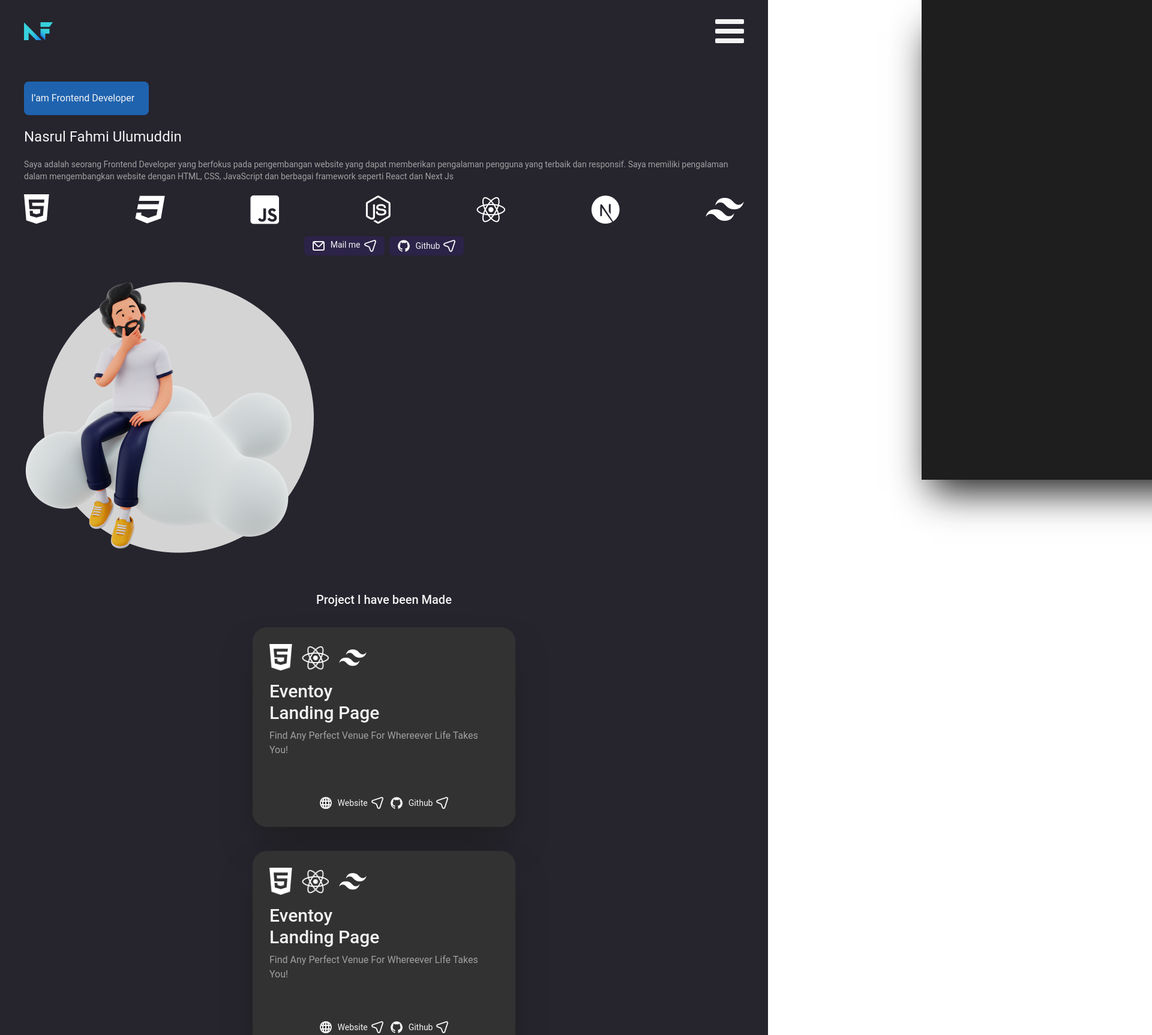
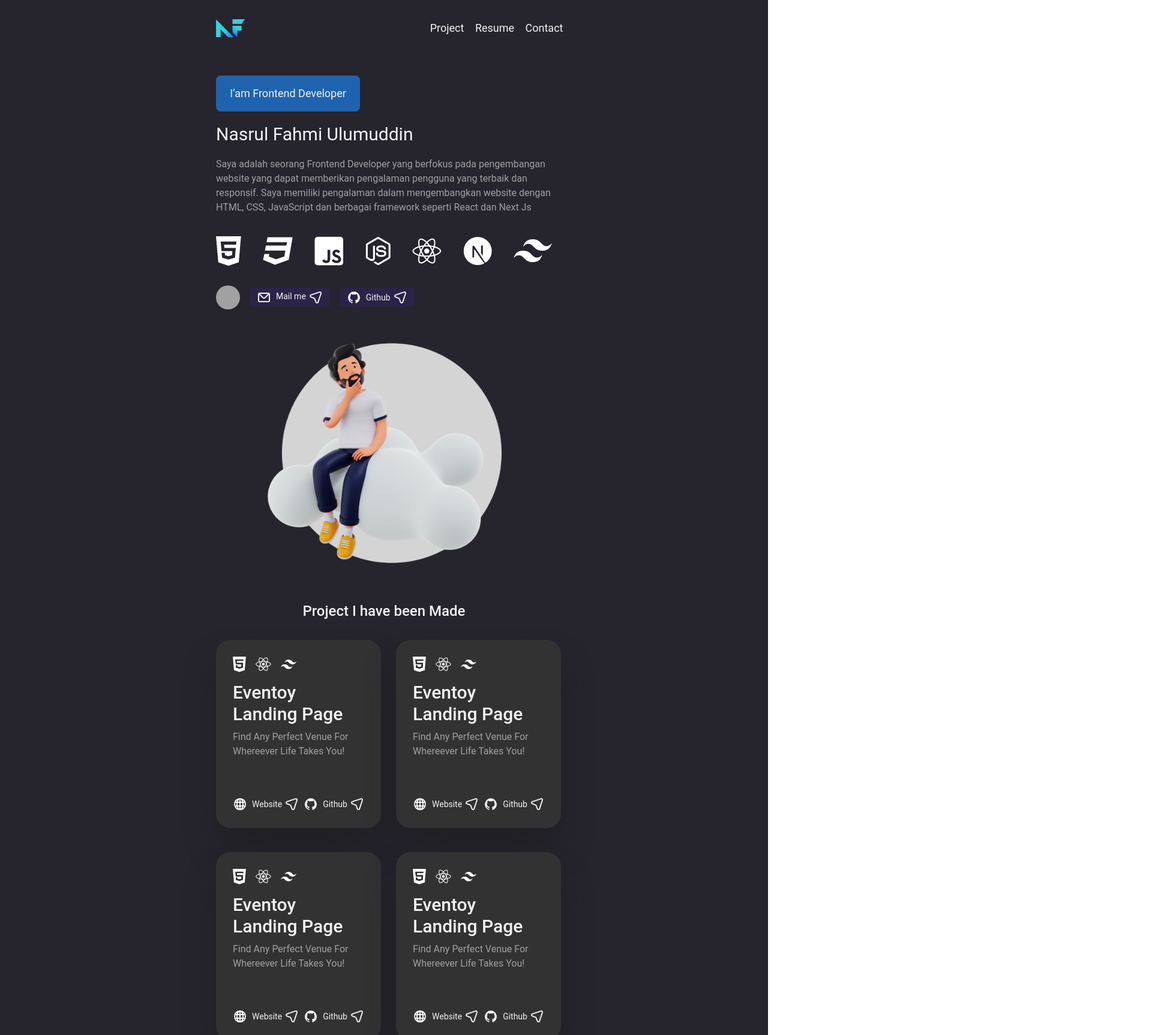
Before and after one commit to NasFahmi/portfolio, a Next.js app: page / in a window 1280 px wide. Shown: the top 1726 px of the page at 60% size, 1920 px wide, since content can reach past the window. Built offline with nearby package versions, Linux system fonts and the light colour scheme.

Commit message:
adding tablet view

```diff
--- a/app/Components/Contact/Contact.jsx
+++ b/app/Components/Contact/Contact.jsx
@@ -2,8 +2,9 @@ import React from 'react'
 
 export default function Contact() {
     return (
-        <div className='container px-8 py-6'>
-                <h1 className='text-whiteColor text-center text-xl font-medium mb-8'>Tell me about you next project</h1>
+        <div className='container px-8 py-6 mx-auto max-w-[480px]'>
+                <h1 className='text-whiteColor text-center text-xl font-medium mb-8
+                sm:text-2xl'>Tell me about you next project</h1>
             <div className="bg-Black2 p-8 rounded-3xl text-whiteColor">
                 <div className="">
                     <form action="" className='flex flex-col gap-4'>
--- a/app/Components/Footer/Footer.jsx
+++ b/app/Components/Footer/Footer.jsx
@@ -5,7 +5,7 @@ import Twitter from "../../../public/Twitter.png";
 import Youtube from "../../../public/Youtube.png";
 export default function Footer() {
     return (
-        <div className='container px-8 py-6 bg-Black2 text-whiteColor'>
+        <div className='px-8 py-6 bg-Black2 text-whiteColor w-full'>
             <div className="flex justify-center items-center flex-col gap-5">
                 <div className="flex justify-center items-center gap-4">
                     <Image alt="Facebook" src={Facebook} className='w-[15%]' />
--- a/app/Components/Hero/Section.jsx
+++ b/app/Components/Hero/Section.jsx
@@ -6,16 +6,19 @@ import ReactLogo from "../../../public/React.png";
 import NextJS from "../../../public/NextJS.png";
 import Tailwind from "../../../public/Tailwind.png";
 import Hero from "../../../public/HeroSection.png";
-import { UilEnvelope, UilLocationArrow,UilGithub } from '@iconscout/react-unicons'
+import { UilEnvelope, UilLocationArrow, UilGithub } from '@iconscout/react-unicons'
 import Image from "next/image";
 export default function Section() {
     return (
-        <div className="container px-10 py-8 text-whiteColor flex flex-col gap-5">
-            <div className="bg-Blue px-3 py-4  rounded-lg w-52">
-                <h1>I’am Frontend Developer</h1>
+        <div className="container px-10 py-8 text-whiteColor flex flex-col gap-5 mx-auto max-w-[480px]
+        sm:max-w-[640px]">
+            <div className="flex flex-col gap-5">
+                <div className="bg-Blue px-3 py-4 flex justify-center items-center  rounded-lg w-52
+                sm:w-60">
+                    <h1 className="sm:text-lg">I’am Frontend Developer</h1>
                 </div>
-            <h1 className="text-2xl">Nasrul Fahmi Ulumuddin</h1>
-            <p className="text-sm text-Gray">Saya adalah seorang Frontend Developer yang berfokus pada pengembangan website yang dapat memberikan pengalaman pengguna yang terbaik dan responsif. Saya memiliki pengalaman dalam mengembangkan website dengan HTML, CSS, JavaScript dan berbagai framework seperti React dan Next Js</p>
+                <h1 className="text-2xl sm:text-3xl">Nasrul Fahmi Ulumuddin</h1>
+                <p className="text-sm text-Gray mb-4 sm:text-base">Saya adalah seorang Frontend Developer yang berfokus pada pengembangan website yang dapat memberikan pengalaman pengguna yang terbaik dan responsif. Saya memiliki pengalaman dalam mengembangkan website dengan HTML, CSS, JavaScript dan berbagai framework seperti React dan Next Js</p>
                 <div className="flex items-center justify-between w-[100%] gap-4">
                     <div><Image src={HTML} alt='css' /></div>
                     <div><Image src={CSS} alt='css' /></div>
@@ -25,8 +28,8 @@ export default function Section() {
                     <div><Image src={NextJS} alt='css' /></div>
                     <div><Image src={Tailwind} alt='css' /></div>
                 </div>
-            <div className="flex gap-2 justify-center items-center">
-                <div className="w-10 h-10 rounded-full bg-Gray hidden"></div>
+                <div className="flex gap-2 justify-center items-center sm:justify-start sm:gap-4 sm:my-3">
+                    <div className="w-10 h-10 rounded-full bg-Gray hidden sm:flex"></div>
                     <div className="px-3 py-1 bg-DarkBlue rounded-md">
                         <div className="flex gap-2">
                             <UilEnvelope />
@@ -47,8 +50,9 @@ export default function Section() {
                         </div>
                     </div>
                 </div>
-            <div className="mt-6">
-                <Image src={Hero} alt='Section' />
+            </div>
+            <div className="mt-6 flex justify-center items-center">
+                <Image src={Hero} alt='Section' className="sm:w-[70%]" />
             </div>
         </div>
     )
--- a/app/Components/Project/Project.jsx
+++ b/app/Components/Project/Project.jsx
@@ -6,10 +6,45 @@ import { UilGlobe, UilGithub, UilLocationArrow } from '@iconscout/react-unicons'
 import Image from "next/image";
 export default function Project() {
   return (
-        <div className="container px-10 py-8">
-            <h1 className="text-whiteColor text-center text-xl font-medium mb-8">Project I have been Made</h1>
-            <div className="flex flex-col gap-10">
-                <div className="bg-Black3 p-7 max-w-[438px] mx-auto rounded-3xl shadow-[0_35px_60px_-15px_rgba(0,0,0,0.3)] shadow-Black2">
+    <div className="container px-10 py-8 mx-auto max-w-[480px] sm:max-w-[640px]">
+      <h1 className="text-whiteColor text-center text-xl font-medium mb-8
+      sm:text-2xl">Project I have been Made</h1>
+      <div className="grid grid-cols-1 sm:grid-cols-2 gap-10">
+        <div className="bg-Black3 p-7 max-w-[330px] mx-auto rounded-3xl shadow-[0_35px_60px_-15px_rgba(0,0,0,0.3)] shadow-Black2">
+          <div className="flex justify-between flex-col gap-16">
+            <div className=" ">
+              <div className="flex justify-start items-center gap-4 mb-4">
+                <Image src={HTML} alt='HTML' className="w-[10%]" />
+                <Image src={ReactLogo} alt='React' className="w-[12%]" />
+                <Image src={Tailwind} alt='Tailwind' className="w-[12%]" />
+              </div>
+              <div className="title text-whiteColor font-medium text-3xl mb-2">
+                <h1>Eventoy <br />
+                  Landing Page</h1>
+              </div>
+              <div className="subtitle text-Gray font-normal text-md">
+                <p>Find Any Perfect Venue For Whereever Life Takes You!</p>
+              </div>
+            </div>
+            <div className="flex justify-center items-center text-whiteColor text-sm gap-2">
+              <div className="flex justify-center items-center gap-2 ">
+                <UilGlobe />
+                <div className="flex justify-center items-center gap-1 flex-row">
+                  <p>Website</p>
+                  <UilLocationArrow />
+                </div>
+              </div>
+              <div className="flex justify-center items-center gap-2">
+                <UilGithub />
+                <div className="flex justify-center items-center gap-1 flex-row">
+                  <p>Github</p>
+                  <UilLocationArrow />
+                </div>
+              </div>
+            </div>
+          </div>
+        </div>
+        <div className="bg-Black3 p-7 max-w-[330px] mx-auto rounded-3xl shadow-[0_35px_60px_-15px_rgba(0,0,0,0.3)] shadow-Black2">
           <div className="flex justify-between flex-col gap-16">
             <div className=" ">
               <div className="flex justify-start items-center gap-4 mb-4">
@@ -44,7 +79,7 @@ export default function Project() {
             </div>
           </div>
         </div>
-                <div className="bg-Black3 p-7 max-w-[438px] mx-auto rounded-3xl shadow-[0_35px_60px_-15px_rgba(0,0,0,0.3)] shadow-Black2">
+        <div className="bg-Black3 p-7 mx-auto max-w-[330px] rounded-3xl shadow-[0_35px_60px_-15px_rgba(0,0,0,0.3)] shadow-Black2">
           <div className="flex justify-between flex-col gap-16">
             <div className=" ">
               <div className="flex justify-start items-center gap-4 mb-4">
@@ -79,42 +114,7 @@ export default function Project() {
             </div>
           </div>
         </div>
-                <div className="bg-Black3 p-7 mx-auto max-w-[438px]rounded-3xl shadow-[0_35px_60px_-15px_rgba(0,0,0,0.3)] shadow-Black2">
-                    <div className="flex justify-between flex-col gap-16">
-                        <div className=" ">
-                            <div className="flex justify-start items-center gap-4 mb-4">
-                                <Image src={HTML} alt='HTML' className="w-[10%]" />
-                                <Image src={ReactLogo} alt='React' className="w-[12%]" />
-                                <Image src={Tailwind} alt='Tailwind' className="w-[12%]" />
-                            </div>
-                            <div className="title text-whiteColor font-medium text-3xl mb-2">
-                                <h1>Eventoy <br />
-                                    Landing Page</h1>
-                            </div>
-                            <div className="subtitle text-Gray font-normal text-md">
-                                <p>Find Any Perfect Venue For Whereever Life Takes You!</p>
-                            </div>
-                        </div>
-                        <div className="flex justify-center items-center text-whiteColor text-sm gap-2">
-                            <div className="flex justify-center items-center gap-2 ">
-                                <UilGlobe />
-                                <div className="flex justify-center items-center gap-1 flex-row">
-                                    <p>Website</p>
-                                    <UilLocationArrow />
-                                </div>
-                            </div>
-                            <div className="flex justify-center items-center gap-2">
-                                <UilGithub />
-                                <div className="flex justify-center items-center gap-1 flex-row">
-                                    <p>Github</p>
-                                    <UilLocationArrow />
-
-                                </div>
-                            </div>
-                        </div>
-                    </div>
-                </div>
-                <div className="bg-Black3 p-7 mx-auto max-w-[438px] rounded-3xl shadow-[0_35px_60px_-15px_rgba(0,0,0,0.3)] shadow-Black2">
+        <div className="bg-Black3 p-7 mx-auto max-w-[330px] rounded-3xl shadow-[0_35px_60px_-15px_rgba(0,0,0,0.3)] shadow-Black2">
           <div className="flex justify-between flex-col gap-16">
             <div className=" ">
               <div className="flex justify-start items-center gap-4 mb-4">
--- a/app/Components/navbar/Navbar.jsx
+++ b/app/Components/navbar/Navbar.jsx
@@ -8,13 +8,16 @@ export default function Navbar() {
   const toogleActive = () => {
     setisActive(prevValue => !prevValue)
   }
+
   return (
-    <div className='container px-10 py-8'>
+    <div className='container px-10 py-8 mx-auto max-w-[480px]
+    sm:max-w-[640px]'>
       <div className="flex justify-between items-center ">
         <div className="w-12">
           <Image src={Logo} alt='LOGO' />
         </div>
-        <div className="flex flex-col gap-2 cursor-pointer z-10" onClick={toogleActive}>
+        <div className="flex flex-col gap-2 cursor-pointer z-10
+        sm:hidden" onClick={toogleActive}>
           <div className={isActive ? 'w-12 h-2 bg-whiteColor rounded-sm ' : 'w-12 h-2 bg-whiteColor rounded-t-sm'}></div>
           <div className="flex flex-row">
             <div className={isActive ? 'w-6 h-2 bg-whiteColor rounded-l-sm transition ease-in-out duration-300 ' : 'w-6 h-2 bg-whiteColor rotate-90 translate-x-[-.5rem] transition ease-in-out duration-300 '}></div>
@@ -22,10 +25,15 @@ export default function Navbar() {
           </div>
           <div className={isActive ? 'w-12 h-2 bg-whiteColor rounded-sm' : 'w-12 h-2 bg-whiteColor rounded-b-sm'}></div>
         </div>
+        <div className="hidden sm:flex justify-center items-center gap-[10%] ">
+          <h1 className='text-whiteColor text-lg'>Project</h1>
+          <h1 className='text-whiteColor text-lg'>Resume</h1>
+          <h1 className='text-whiteColor text-lg'>Contact</h1>
+        </div>
 
       </div>
       {isActive ?
-        <div className="bg-Black2 w-[80%] h-screen text-whiteColor absolute right-[-100%] top-0 shadow-[0_35px_60px_-15px_rgba(0,0,0,0.3)] shadow-Black2 transition-all duration-300 ease-in-out  ">
+        <div className="sm:hidden bg-Black2 w-[80%] h-screen text-whiteColor absolute right-[-100%] top-0 shadow-[0_35px_60px_-15px_rgba(0,0,0,0.3)] shadow-Black2 transition-all duration-300 ease-in-out  ">
           <div className="flex flex-col justify-center items-end gap-20 mt-20 px-9 py-10">
             <h1 className='text-end text-3xl'>Project</h1>
             <h1 className='text-end text-3xl'>Resume</h1>
@@ -34,7 +42,7 @@ export default function Navbar() {
           </div>
         </div>
         :
-        <div className="bg-Black2 w-[80%] h-screen text-whiteColor absolute right-0 top-0 shadow-[0_35px_60px_-15px_rgba(0,0,0,0.3)] shadow-Black2 transition-all duration-300 ease-in-out  ">
+        <div className="sm:hidden bg-Black2 w-[80%] h-screen text-whiteColor absolute right-0 top-0 shadow-[0_35px_60px_-15px_rgba(0,0,0,0.3)] shadow-Black2 transition-all duration-300 ease-in-out  ">
           <div className="flex flex-col justify-center items-end gap-20 mt-20 px-9 py-10">
             <h1 className='text-end text-3xl'>Project</h1>
             <h1 className='text-end text-3xl'>Resume</h1>
```
Lines whose indentation alone changed are shown as unchanged.
